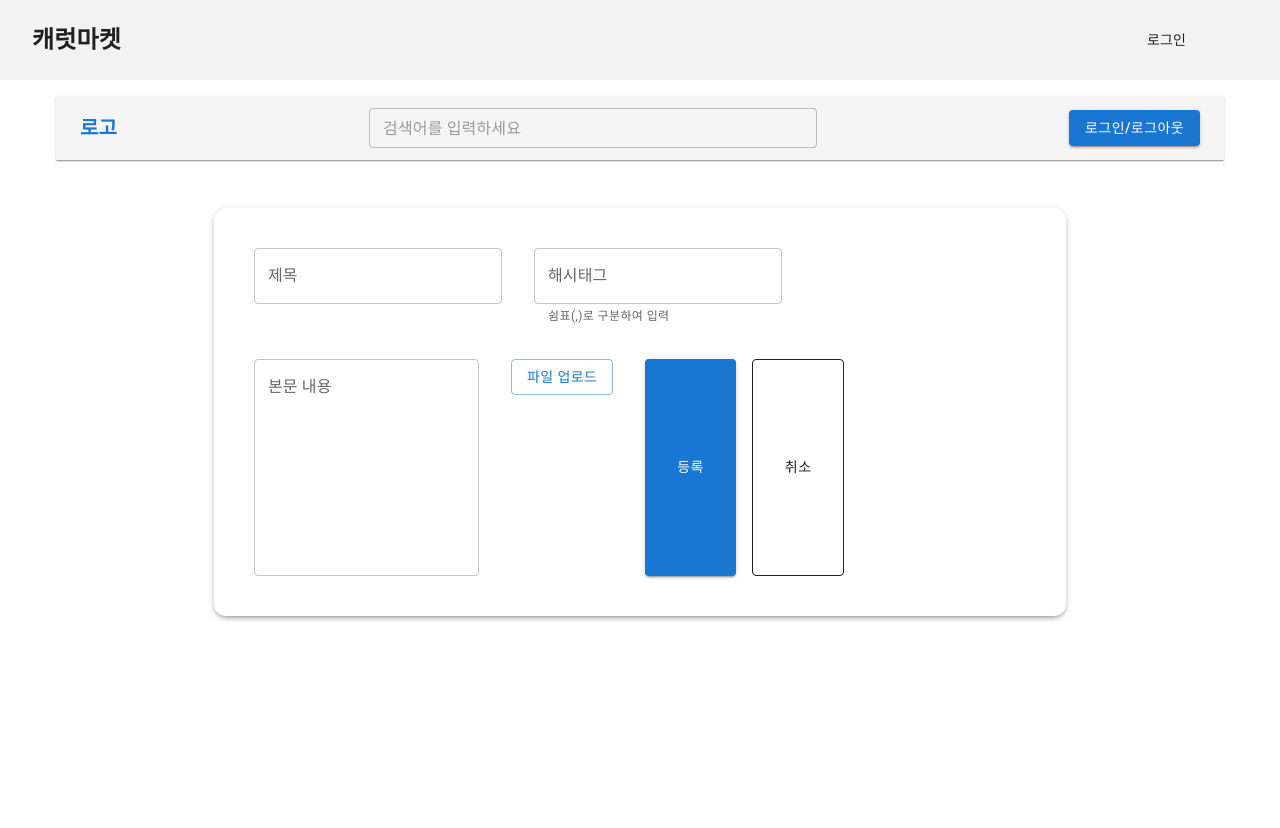
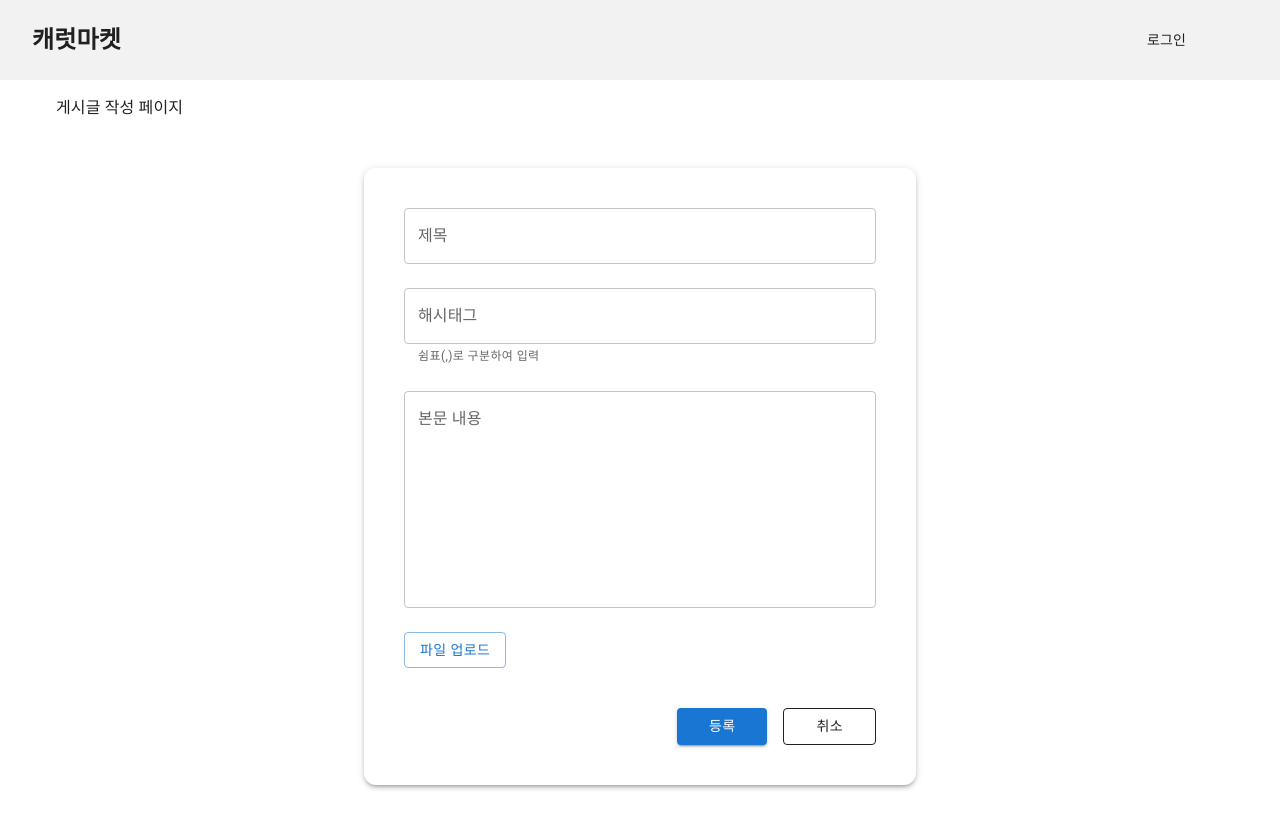
Before and after one commit to yzoo0112-byte/market_fe, a React (Vite) app: page /posts in a window 1280 px wide. Shown: the top 828 px of the page. Before the commit the page ends 800 px from the top, so only its background shows below. Built offline with nearby package versions, Linux system fonts and the light colour scheme; some icons are missing.

Commit message:
게시글 등록 페이지 중앙정렬

```diff
--- a/src/App.css
+++ b/src/App.css
@@ -43,7 +43,6 @@
 }
 
 
-
 @keyframes logo-spin {
   from {
     transform: rotate(0deg);
--- a/src/pages/PostWrite.tsx
+++ b/src/pages/PostWrite.tsx
@@ -1,9 +1,6 @@
 
 import { useState } from "react";
 import {
-  AppBar,
-  Toolbar,
-  Typography,
   Button,
   TextField,
   Container,
@@ -14,6 +11,7 @@ import {
   List,
   ListItem,
   ListItemText,
+  Typography,
 } from "@mui/material";
 import { useNavigate } from "react-router-dom";
 
@@ -65,30 +63,14 @@ export default function PostWrite() {
   };
 
   return (
-    <Box>
-      {/* 상단바 */}
-      <AppBar position="static" color="default" elevation={1}>
-        <Toolbar sx={{ justifyContent: "space-between" }}>
-          <Typography variant="h6" color="primary" fontWeight="bold">
-            로고
+    <>
+      <Typography>
+        게시글 작성 페이지
       </Typography>
-          <TextField
-            placeholder="검색어를 입력하세요"
-            size="small"
-            sx={{ width: "40%" }}
-          />
-          <Button variant="contained" color="primary">
-            로그인/로그아웃
-          </Button>
-        </Toolbar>
-      </AppBar>
-
-      {/* 본문 */}
-      <Container maxWidth="md" sx={{ mt: 6, mb: 6 }}>
+      <Container maxWidth="sm" sx={{ mt: 6, mb: 6 }}>
   <Paper elevation={3} sx={{ p: 5, borderRadius: 3 }}>
-          <Grid container spacing={4}>
+    <Box display="flex" flexDirection="column" gap={3}>
       {/* 제목 */}
-            <Grid item xs={12}>
       <TextField
         label="제목"
         value={title}
@@ -96,10 +78,8 @@ export default function PostWrite() {
         fullWidth
         variant="outlined"
       />
-            </Grid>
 
       {/* 해시태그 */}
-            <Grid item xs={12}>
       <TextField
         label="해시태그"
         value={hashtags}
@@ -109,10 +89,8 @@ export default function PostWrite() {
         variant="outlined"
         helperText="쉼표(,)로 구분하여 입력"
       />
-            </Grid>
 
       {/* 본문 */}
-            <Grid item xs={12}>
       <TextField
         label="본문 내용"
         value={content}
@@ -122,25 +100,13 @@ export default function PostWrite() {
         fullWidth
         variant="outlined"
       />
-            </Grid>
 
       {/* 첨부파일 */}
-            <Grid item xs={12}>
-              <Box display="flex" alignItems="center" gap={2}>
-                <Button
-                  variant="outlined"
-                  component="label"
-                  // startIcon={<UploadFile />}
-                >
+      <Box>
+        <Button variant="outlined" component="label">
           파일 업로드
-                  <input
-                    type="file"
-                    multiple
-                    hidden
-                    onChange={handleFileChange}
-                  />
+          <input type="file" multiple hidden onChange={handleFileChange} />
         </Button>
-              </Box>
         <List dense>
           {files.map((file, idx) => (
             <ListItem
@@ -148,9 +114,7 @@ export default function PostWrite() {
               secondaryAction={
                 <IconButton
                   edge="end"
-                        onClick={() =>
-                          setFiles(files.filter((_, i) => i !== idx))
-                        }
+                  onClick={() => setFiles(files.filter((_, i) => i !== idx))}
                 >
                   {/* <Cancel color="error" /> */}
                 </IconButton>
@@ -160,30 +124,21 @@ export default function PostWrite() {
             </ListItem>
           ))}
         </List>
-            </Grid>
+      </Box>
 
       {/* 버튼 */}
-            <Grid item xs={12} display="flex" justifyContent="flex-end" gap={2}>
-              <Button
-                variant="contained"
-                color="primary"
-                onClick={handleSave}
-                sx={{ px: 4 }}
-              >
+      <Box display="flex" justifyContent="flex-end" gap={2}>
+        <Button variant="contained" color="primary" onClick={handleSave} sx={{ px: 4 }}>
           등록
         </Button>
-              <Button
-                variant="outlined"
-                color="inherit"
-                onClick={handleCancel}
-                sx={{ px: 4 }}
-              >
+        <Button variant="outlined" color="inherit" onClick={handleCancel} sx={{ px: 4 }}>
           취소
         </Button>
-            </Grid>
-          </Grid>
+      </Box>
+    </Box>
   </Paper>
 </Container>
-    </Box>
+
+    </>
   );
 }
```
Lines whose indentation alone changed are shown as unchanged.
